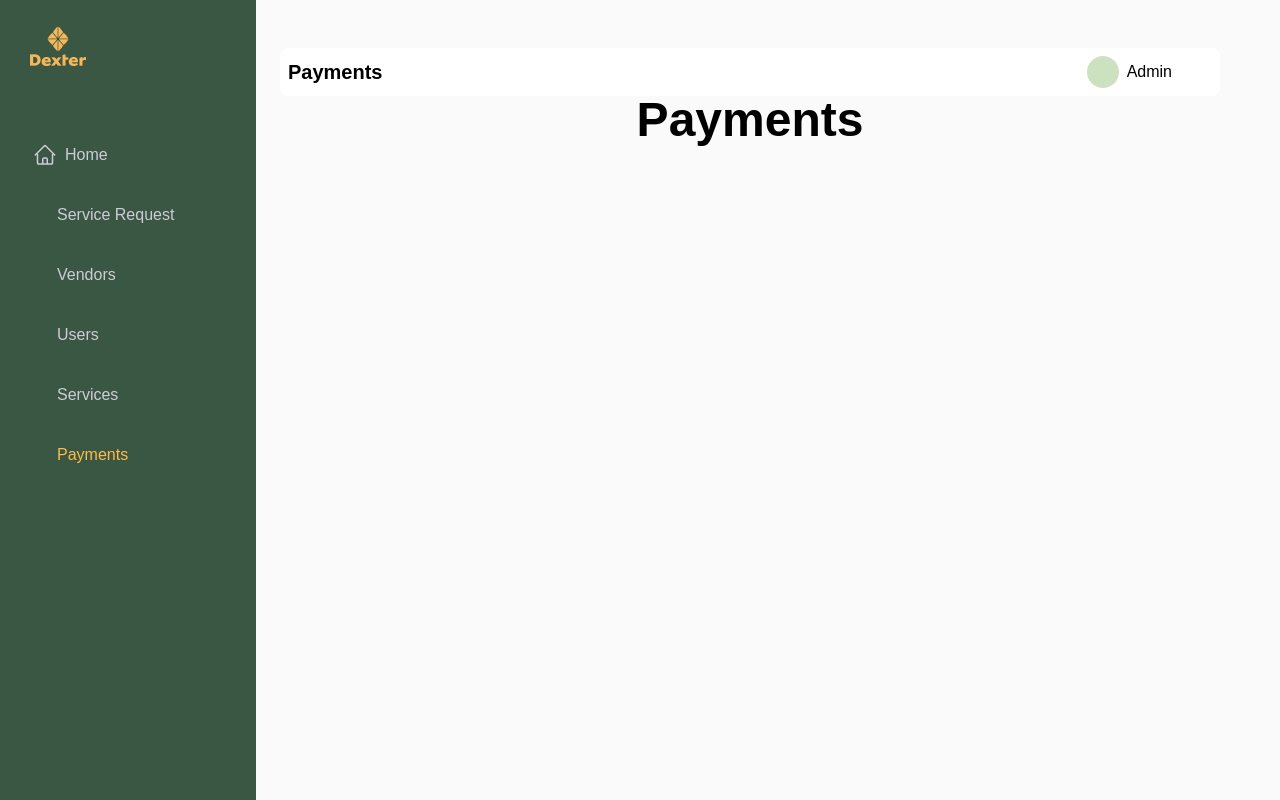
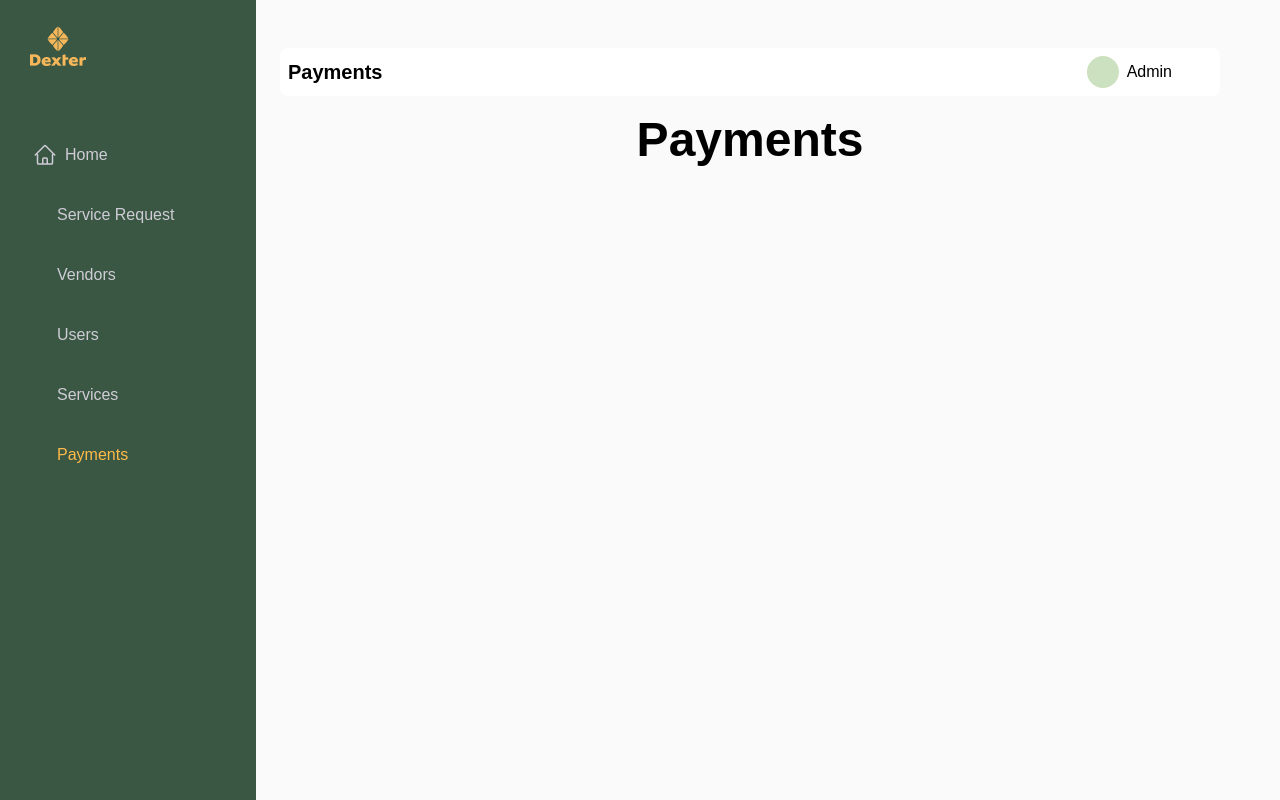
Before and after one commit to olafisoyevince/dexter-pro, a React (Vite) app: page /payments in a window 1280 px wide. Built offline with nearby package versions, Linux system fonts and the light colour scheme; some icons are missing; a web font is replaced by a local one.

Commit message:
fix: changed the styling of other pages

```diff
--- a/src/pages/Payments/index.jsx
+++ b/src/pages/Payments/index.jsx
@@ -1,7 +1,7 @@
 const Payments = () => {
     return (
-        <div className=" font-bold text-5xl flex items-center justify-center">
-            Payments
+        <div className=" flex items-center justify-center">
+            <h1 className="font-bold text-5xl pt-5">Payments</h1>
         </div>
     );
 };
--- a/src/pages/ServiceRequest/index.jsx
+++ b/src/pages/ServiceRequest/index.jsx
@@ -1,7 +1,8 @@
 const ServiceRequest = () => {
     return (
-        <div className="font-bold text-5xl flex items-center justify-center">
+        <div className=" flex items-center justify-center">
             ServiceRequest
+            <h1 className="font-bold text-5xl pt-5">ServiceRequest</h1>
         </div>
     );
 };
--- a/src/pages/Services/index.jsx
+++ b/src/pages/Services/index.jsx
@@ -1,7 +1,7 @@
 const Services = () => {
     return (
-        <div className=" font-bold text-5xl flex items-center justify-center">
-            Services
+        <div className=" flex items-center justify-center">
+            <h1 className="font-bold text-5xl pt-5">Services</h1>
         </div>
     );
 };
--- a/src/pages/Vendors/index.jsx
+++ b/src/pages/Vendors/index.jsx
@@ -1,7 +1,7 @@
 const Vendors = () => {
     return (
-        <div className=" font-bold text-5xl flex items-center justify-center">
-            Vendors
+        <div className="  flex items-center justify-center">
+            <h1 className="font-bold text-5xl pt-5">Vendors</h1>
         </div>
     );
 };
```
